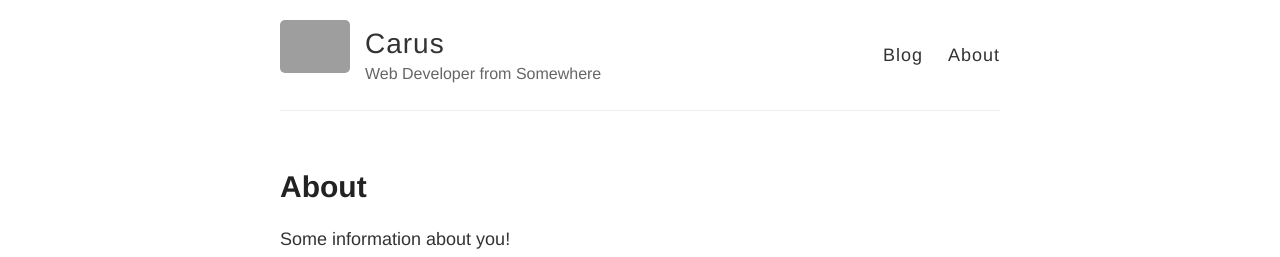
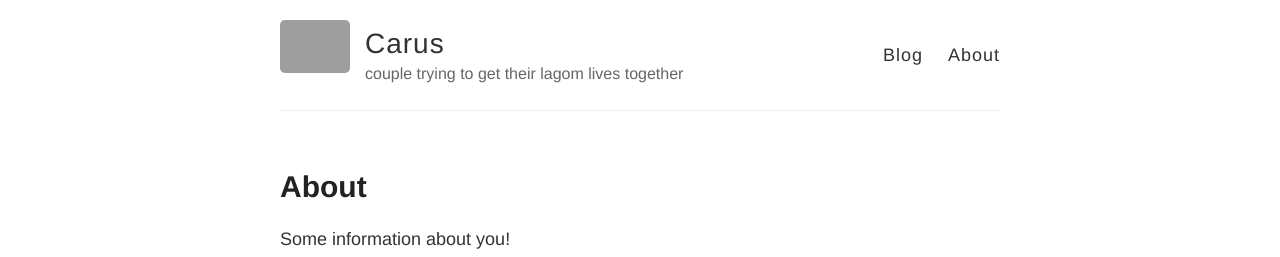
Before and after one commit to ourcarus/casadelagom, a Jekyll site: the page built from about.md, in a window 1280 px wide. Shown: the top 257 px of the page. Built offline with Jekyll 4.4.1, drawn with Linux system fonts in a browser that asks for light colours; grey boxes are pictures that could not be loaded.

Commit message:
Update _config.yml

```diff
--- a/_config.yml
+++ b/_config.yml
@@ -6,7 +6,7 @@
 name: Carus
 
 # Short bio or description (displayed in the header)
-description: Web Developer from Somewhere
+description: couple trying to get their lagom lives together
 
 # URL of your avatar or profile pic (you could use your GitHub profile pic)
 avatar: https://raw.githubusercontent.com/barryclark/jekyll-now/master/images/jekyll-logo.png
```
